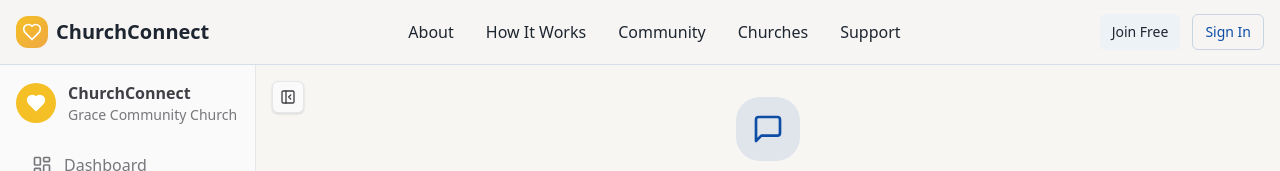
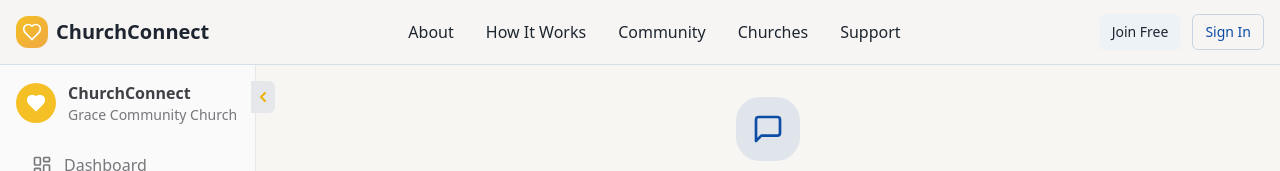
Before and after one commit to CYPKNFT/church-connect, a React (Vite) app: page /feedback in a window 1280 px wide. Shown: the top 171 px of the page. Built offline with nearby package versions, Linux system fonts and the light colour scheme.

Commit message:
Style collapse tab

```diff
--- a/src/components/CollapsibleSidebar.tsx
+++ b/src/components/CollapsibleSidebar.tsx
@@ -73,24 +73,37 @@ export function CollapsibleSidebar({ children }: CollapsibleSidebarProps) {
               </div>
             </div>
 
-            {/* Floating Collapse Button */}
-            <Button
-              variant="ghost"
-              size="sm"
+            {/* Tab Toggle */}
+            <div
               onClick={toggleSidebar}
               className={`
-                absolute top-4 z-20 p-2 h-8 w-8
-                hover:bg-sidebar-accent transition-all duration-200 text-sidebar-foreground
-                bg-sidebar border border-sidebar-border rounded-md shadow-sm
-                ${isCollapsed ? 'left-[72px]' : 'left-[272px]'}
+                absolute top-4 cursor-pointer z-20 transition-all duration-300 ease-in-out
+                bg-sidebar-border hover:bg-sidebar-border/80
+                flex items-center justify-center
+                ${isCollapsed
+                  ? 'right-[-20px] w-6 h-8 rounded-r-md'
+                  : 'right-[-20px] w-6 h-8 rounded-r-md'
+                }
               `}
             >
-              {isCollapsed ? (
-                <PanelLeftOpen className="w-4 h-4" />
-              ) : (
-                <PanelLeftClose className="w-4 h-4" />
-              )}
-            </Button>
+              <div className={`transition-transform duration-300 ${isCollapsed ? 'rotate-0' : 'rotate-180'}`}>
+                <svg
+                  width="12"
+                  height="12"
+                  viewBox="0 0 12 12"
+                  fill="none"
+                  className="text-yellow-500"
+                >
+                  <path
+                    d="M4 2L8 6L4 10"
+                    stroke="currentColor"
+                    strokeWidth="2"
+                    strokeLinecap="round"
+                    strokeLinejoin="round"
+                  />
+                </svg>
+              </div>
+            </div>
 
             {/* Navigation */}
             <div className="px-4 space-y-1">
```
